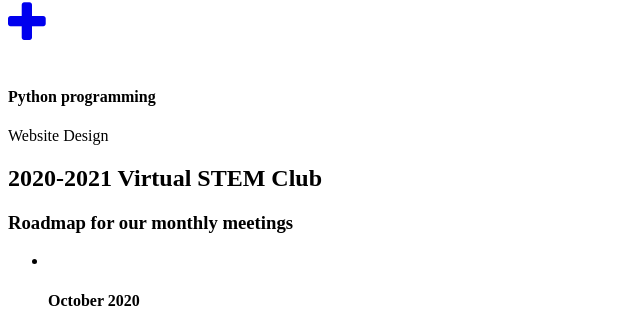
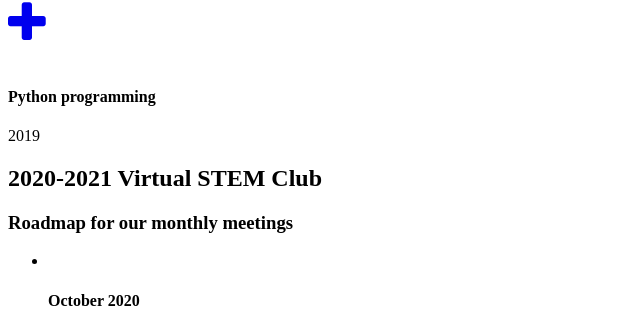
Before and after one commit to 4Hjccc/4Hjccc.github.io, a Jekyll site: the page built from _posts/2014-07-14-project-5.markdown, in a window 1280 px wide and 900 px high, scrolled down 1420 px. Shown: the part 133-452 px from the top of the window, without its empty margins (0-640 px from the left). Built offline with Jekyll 4.4.1, drawn with Linux system fonts in a browser that asks for light colours; some web fonts are replaced.

Commit message:
Update 2014-07-14-project-5.markdown

```diff
--- a/_posts/2014-07-14-project-5.markdown
+++ b/_posts/2014-07-14-project-5.markdown
@@ -1,6 +1,6 @@
 ---
 title: Python programming
-subtitle: Website Design
+subtitle: 2019
 layout: default
 modal-id: 5
 date: 2014-07-14
@@ -10,6 +10,6 @@
 project-date: April 2014
 client: Start Bootstrap
 category: Web Development
-description: In summer 2019, we learned Python programming. The session topics, slides and some Python codes used in the study can be seen by clicking the links blow.  <b>Introduction to Python programing language and Spyder (<a href="lect1.py">lect1.py</a>)</LI></b>
+description: In summer 2019, we learned Python programming. The session topics, slides and some Python codes used in the study can be seen by clicking the links blow. <br><b>Introduction to Python programing language and Spyder (<a href="../files/lect1.py">lect1.py</a>)</LI></b>
 
 ---
```
